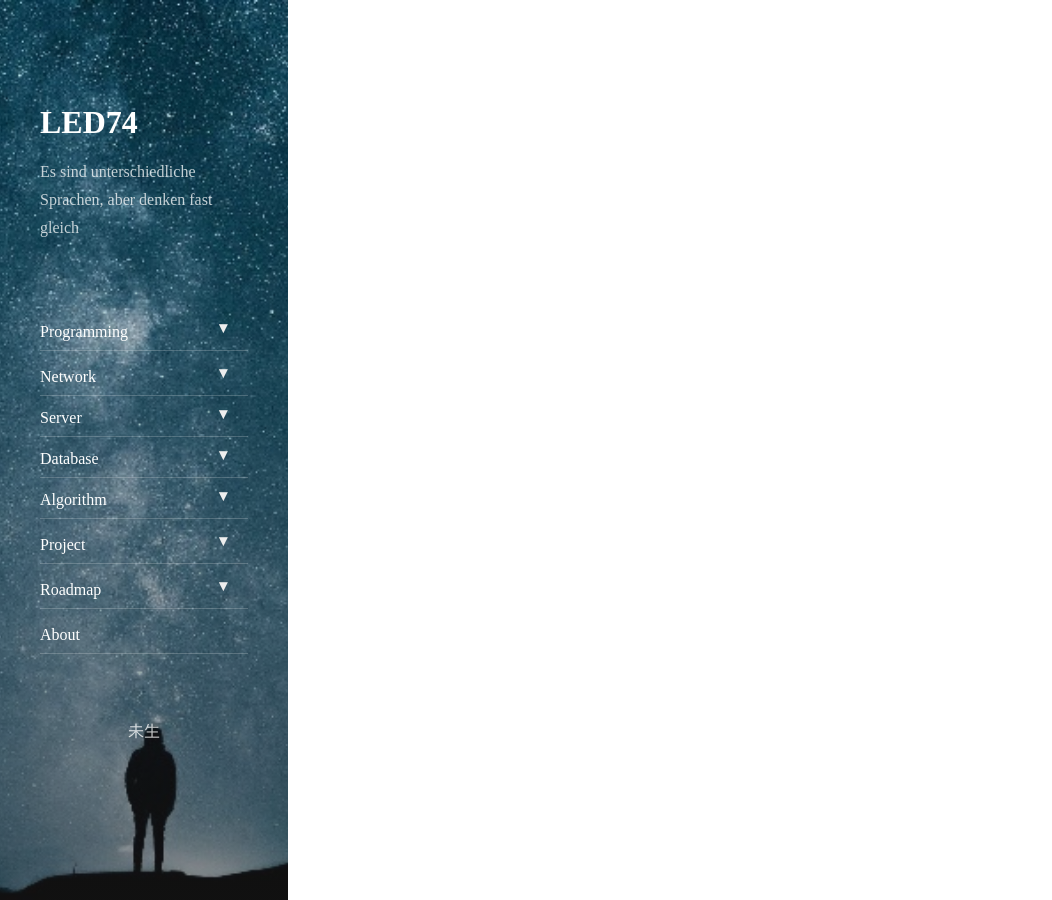
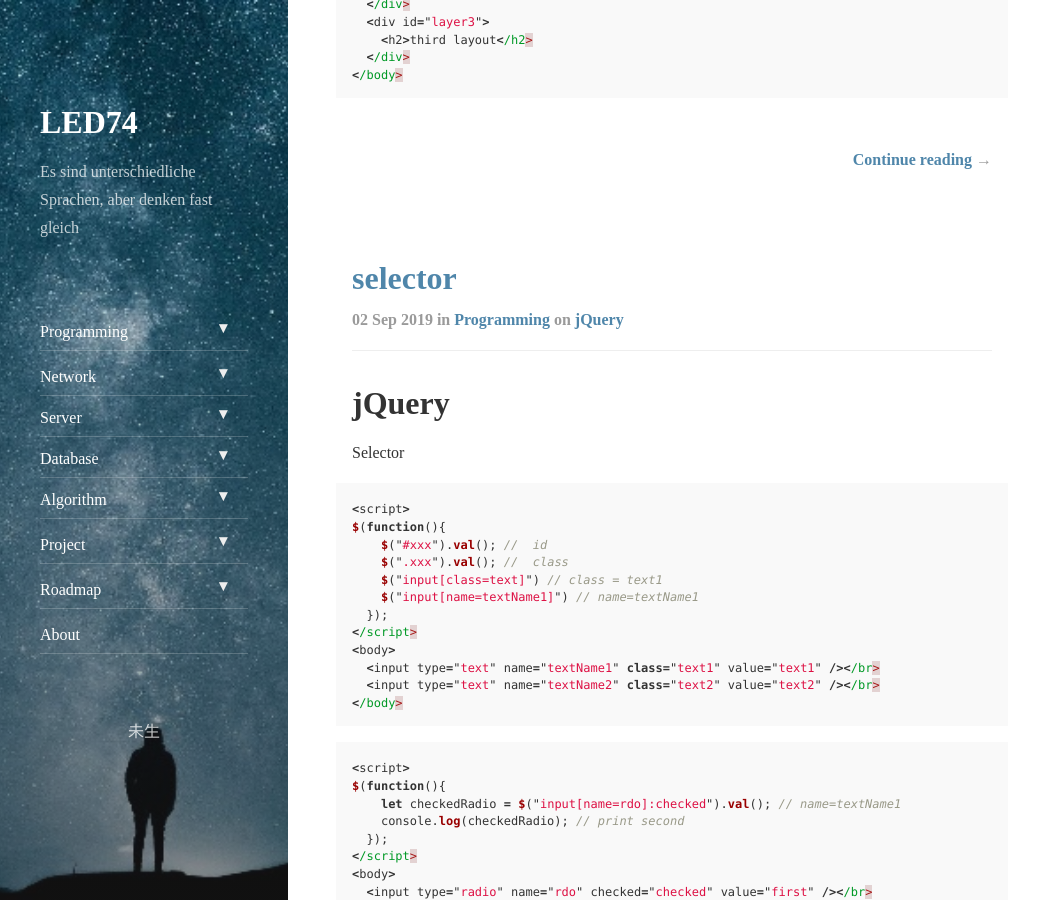
Before and after one commit to LED74/led74.github.io, a Jekyll site: the page built from _featured_tags/Programming-jQuery.md, in a window 1280 px wide and 900 px high, scrolled down 4952 px. Shown: the whole window, without its empty margins (0-1052 px from the left). Built offline with Jekyll 4.4.1, drawn with Linux system fonts in a browser that asks for light colours; nearby versions of some CDN libraries; some of the changed text lies outside the part shown.

Commit message:
post upload

````diff
--- /dev/null
+++ b/_posts/2019-09-02-css-control.md
@@ -0,0 +1,57 @@
+---
+layout: post
+title: "selector"
+subtitle: "selector"
+categories: Programming
+tags: jQuery
+---
+
+# **jQuery** <br>
+
+Selector
+
+```javascript
+<script>
+$(function(){
+    $("#xxx").val(); //  id
+    $(".xxx").val(); //  class
+    $("input[class=text]") // class = text1
+    $("input[name=textName1]") // name=textName1
+  });
+</script>
+<body>
+  <input type="text" name="textName1" class="text1" value="text1" /></br>
+  <input type="text" name="textName2" class="text2" value="text2" /></br>
+</body>
+```
+
+```javascript
+<script>
+$(function(){
+    let checkedRadio = $("input[name=rdo]:checked").val(); // name=textName1
+    console.log(checkedRadio); // print second
+  });
+</script>
+<body>
+  <input type="radio" name="rdo" checked="checked" value="first" /></br>
+  <input type="radio" name="rdo" value="second" /></br> // selected
+</body>
+```
+
+```javascript
+<script>
+$(function(){
+    //  $("div:eq(0)") = $("div").eq(0)
+    let class2 = $(".class2:eq(1)").html(); // eq means sequence (starts from 0)
+    console.log(class2); // print "value2"
+  });
+</script>
+<body>
+  <div class="class2">
+    <h2>value1</h2>
+  </div>
+  <div class="class2">
+    <h2>value2</h2>
+  </div>
+</body>
+```
--- /dev/null
+++ b/_posts/2019-09-02-selector.md
@@ -0,0 +1,55 @@
+---
+layout: post
+title: "css control"
+subtitle: "css control"
+categories: Programming
+tags: jQuery
+---
+
+# **jQuery** <br>
+
+CSS Control
+
+```javascript
+<script>
+$(function(){
+    //css()
+    $("div:eq(0)").css("color", "red");
+    $("div:eq(0)").css("font-weight","bold");
+  });
+</script>
+<body>
+  <div>control style1</div>
+  <div>control style2</div>
+</body>
+```
+
+```javascript
+<head>
+<style type="text/css">
+  .sample1{
+    color : red;
+    font-weight : bold;
+  }
+  .sample2{
+    color : green;
+  }
+</style>
+
+</head>
+<script>
+$(function(){
+    //addClass("ClassName") add className to selected selector
+    $("#sampleDiv1").addClass("sample2");
+    //removeClass("ClassName") delete className from selected selector
+    $("#sampleDiv1").removeClass("sample2");
+    //hasclass("ClassName") check whether selected selector has className (true/false)
+    let flag = $("#sampleDiv1").hasClass("sample2");
+    console.log(flag);
+  });
+</script>
+<body>
+  <div id="sampleDiv">control style1</div>
+  <div id="sampleDiv2">control style2</div>
+</body>
+```
````
Also changed, not shown: _posts/2019-09-02-getset.md (+2 -2 lines).
